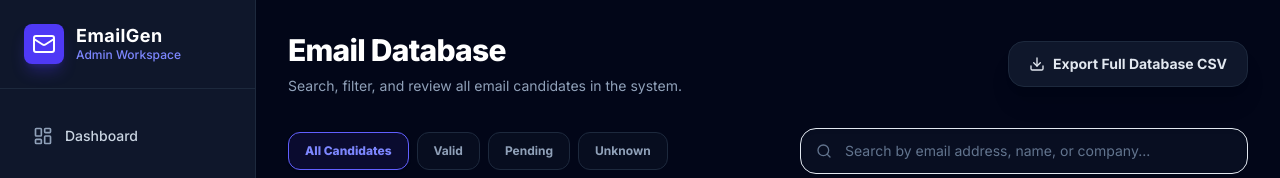
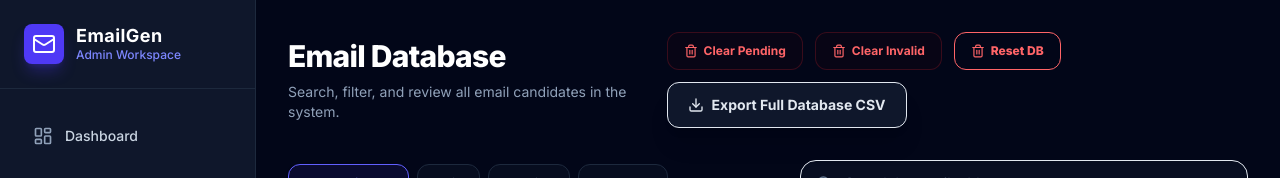
Before and after one commit to comacksclient/emailgenerator, a Next.js app: page /database in a window 1280 px wide. Shown: the top 178 px of the page. Built offline with nearby package versions, Linux system fonts and the light colour scheme; no server answers; the database is empty.

Commit message:
feat:updated build and added delete trigger logic

```diff
--- a/app/api/database/route.ts
+++ b/app/api/database/route.ts
@@ -83,3 +83,64 @@ export async function GET(req: NextRequest) {
     return NextResponse.json({ error: "Internal server error" }, { status: 500 });
   }
 }
+
+export async function DELETE(req: NextRequest) {
+  const authError = checkAuth(req);
+  if (authError) return authError;
+
+  try {
+    const { searchParams } = new URL(req.url);
+    const action = searchParams.get("action");
+
+    if (action === "clear_all") {
+      // Deleting all contacts will cascade-delete all emails
+      const contactsDeleted = await prisma.contact.deleteMany();
+      return NextResponse.json({
+        success: true,
+        message: "Successfully reset database.",
+        count: contactsDeleted.count,
+      });
+    }
+
+    if (action === "delete_pending") {
+      const deletedEmails = await prisma.email.deleteMany({
+        where: { verifyStatus: "PENDING" },
+      });
+      return NextResponse.json({
+        success: true,
+        message: "Successfully cleared all pending emails.",
+        count: deletedEmails.count,
+      });
+    }
+
+    if (action === "delete_invalid") {
+      const deletedEmails = await prisma.email.deleteMany({
+        where: { verifyStatus: "INVALID" },
+      });
+      return NextResponse.json({
+        success: true,
+        message: "Successfully cleared all invalid emails.",
+        count: deletedEmails.count,
+      });
+    }
+
+    if (action === "delete_email") {
+      const id = searchParams.get("id");
+      if (!id) {
+        return NextResponse.json({ error: "Missing email ID" }, { status: 400 });
+      }
+      await prisma.email.delete({
+        where: { id },
+      });
+      return NextResponse.json({
+        success: true,
+        message: "Successfully deleted email candidate.",
+      });
+    }
+
+    return NextResponse.json({ error: "Invalid action parameter" }, { status: 400 });
+  } catch (err) {
+    console.error("database DELETE error:", err);
+    return NextResponse.json({ error: "Internal server error" }, { status: 500 });
+  }
+}
--- a/app/database/page.tsx
+++ b/app/database/page.tsx
@@ -4,7 +4,7 @@ import React, { useState, useEffect } from "react";
 import { apiFetch } from "@/lib/api";
 import { Email, VerifyStatus } from "@/types";
 import { DataTable } from "@/components/DataTable";
-import { Search, Download, Loader2 } from "lucide-react";
+import { Search, Download, Loader2, Trash2 } from "lucide-react";
 
 export default function DatabasePage() {
   const [emails, setEmails] = useState<Email[]>([]);
@@ -16,6 +16,7 @@ export default function DatabasePage() {
   const [statusFilter, setStatusFilter] = useState<string>("all");
   const [loading, setLoading] = useState(true);
   const [exportLoading, setExportLoading] = useState(false);
+  const [deleteLoading, setDeleteLoading] = useState<string | null>(null);
 
   // Debounce search input by 350ms
   useEffect(() => {
@@ -28,8 +29,7 @@ export default function DatabasePage() {
   }, [search]);
 
   // Fetch emails on filters and page changes
-  useEffect(() => {
-    async function fetchEmails() {
+  const fetchEmails = async () => {
     setLoading(true);
     try {
       const queryParams = new URLSearchParams({
@@ -50,10 +50,39 @@ export default function DatabasePage() {
     } finally {
       setLoading(false);
     }
-    }
+  };
 
+  useEffect(() => {
     fetchEmails();
   }, [page, statusFilter, debouncedSearch]);
+
+  const handleDeleteAction = async (action: string, confirmMsg: string) => {
+    if (!window.confirm(confirmMsg)) return;
+
+    setDeleteLoading(action);
+    try {
+      const res = await apiFetch(`/api/database?action=${action}`, {
+        method: "DELETE",
+      });
+      const data = await res.json();
+      if (res.ok) {
+        alert(data.message || "Operation completed successfully.");
+        // Reset list view parameters
+        setPage(1);
+        setStatusFilter("all");
+        setSearch("");
+        setDebouncedSearch("");
+        await fetchEmails();
+      } else {
+        alert(data.error || "Failed to execute delete action.");
+      }
+    } catch (err) {
+      console.error(err);
+      alert("Error occurred deleting records.");
+    } finally {
+      setDeleteLoading(null);
+    }
+  };
 
   const handleExportAll = async () => {
     setExportLoading(true);
@@ -91,7 +120,7 @@ export default function DatabasePage() {
   return (
     <div className="max-w-7xl mx-auto space-y-8">
       {/* Title & Action Bar */}
-      <div className="flex flex-col md:flex-row md:items-center md:justify-between gap-4">
+      <div className="flex flex-col xl:flex-row xl:items-center xl:justify-between gap-6">
         <div>
           <h2 className="text-3xl font-extrabold text-white tracking-tight">
             Email Database
@@ -101,10 +130,67 @@ export default function DatabasePage() {
           </p>
         </div>
 
+        <div className="flex flex-wrap items-center gap-3">
+          {/* Danger zone actions */}
+          <button
+            onClick={() =>
+              handleDeleteAction(
+                "delete_pending",
+                "Are you sure you want to delete ALL pending email candidates? This action cannot be undone."
+              )
+            }
+            disabled={deleteLoading !== null || loading}
+            className="px-4 py-2.5 border border-red-500/20 hover:border-red-500/40 bg-red-950/10 hover:bg-red-950/30 text-red-400 font-bold rounded-xl text-xs transition-all active:scale-95 disabled:opacity-40 flex items-center gap-1.5 cursor-pointer"
+          >
+            {deleteLoading === "delete_pending" ? (
+              <Loader2 className="w-3.5 h-3.5 animate-spin" />
+            ) : (
+              <Trash2 className="w-3.5 h-3.5" />
+            )}
+            Clear Pending
+          </button>
+
+          <button
+            onClick={() =>
+              handleDeleteAction(
+                "delete_invalid",
+                "Are you sure you want to delete ALL invalid email candidates? This action cannot be undone."
+              )
+            }
+            disabled={deleteLoading !== null || loading}
+            className="px-4 py-2.5 border border-red-500/20 hover:border-red-500/40 bg-red-950/10 hover:bg-red-950/30 text-red-400 font-bold rounded-xl text-xs transition-all active:scale-95 disabled:opacity-40 flex items-center gap-1.5 cursor-pointer"
+          >
+            {deleteLoading === "delete_invalid" ? (
+              <Loader2 className="w-3.5 h-3.5 animate-spin" />
+            ) : (
+              <Trash2 className="w-3.5 h-3.5" />
+            )}
+            Clear Invalid
+          </button>
+
+          <button
+            onClick={() =>
+              handleDeleteAction(
+                "clear_all",
+                "WARNING: This will delete ALL contacts and ALL email candidates, resetting the database completely. Are you sure you want to proceed?"
+              )
+            }
+            disabled={deleteLoading !== null || loading}
+            className="px-4 py-2.5 border border-red-650/35 hover:border-red-650/60 bg-red-650/10 hover:bg-red-650/20 text-red-400 font-extrabold rounded-xl text-xs transition-all active:scale-95 disabled:opacity-40 flex items-center gap-1.5 cursor-pointer"
+          >
+            {deleteLoading === "clear_all" ? (
+              <Loader2 className="w-3.5 h-3.5 animate-spin" />
+            ) : (
+              <Trash2 className="w-3.5 h-3.5" />
+            )}
+            Reset DB
+          </button>
+
+          {/* Export button */}
           <button
             onClick={handleExportAll}
-          disabled={exportLoading}
-          className="inline-flex items-center justify-center gap-2 px-5 py-3 bg-slate-900 border border-slate-800 hover:bg-slate-800 active:scale-95 text-slate-200 font-bold rounded-2xl shadow-xl transition-all text-sm cursor-pointer disabled:opacity-50"
+            disabled={exportLoading || deleteLoading !== null}
+            className="inline-flex items-center justify-center gap-2 px-5 py-3 bg-slate-900 border border-slate-805 hover:bg-slate-800 active:scale-95 text-slate-200 font-bold rounded-xl shadow-xl transition-all text-sm cursor-pointer disabled:opacity-50"
           >
             {exportLoading ? (
               <>
@@ -118,6 +204,7 @@ export default function DatabasePage() {
               </>
             )}
           </button>
+        </div>
       </div>
 
       {/* Filters and Search Bar */}
--- a/package.json
+++ b/package.json
@@ -4,7 +4,7 @@
   "private": true,
   "scripts": {
     "dev": "next dev",
-    "build": "next build",
+    "build": "npx prisma generate && next build",
     "start": "next start",
     "lint": "eslint"
   },
```
Lines whose indentation alone changed are shown as unchanged.
